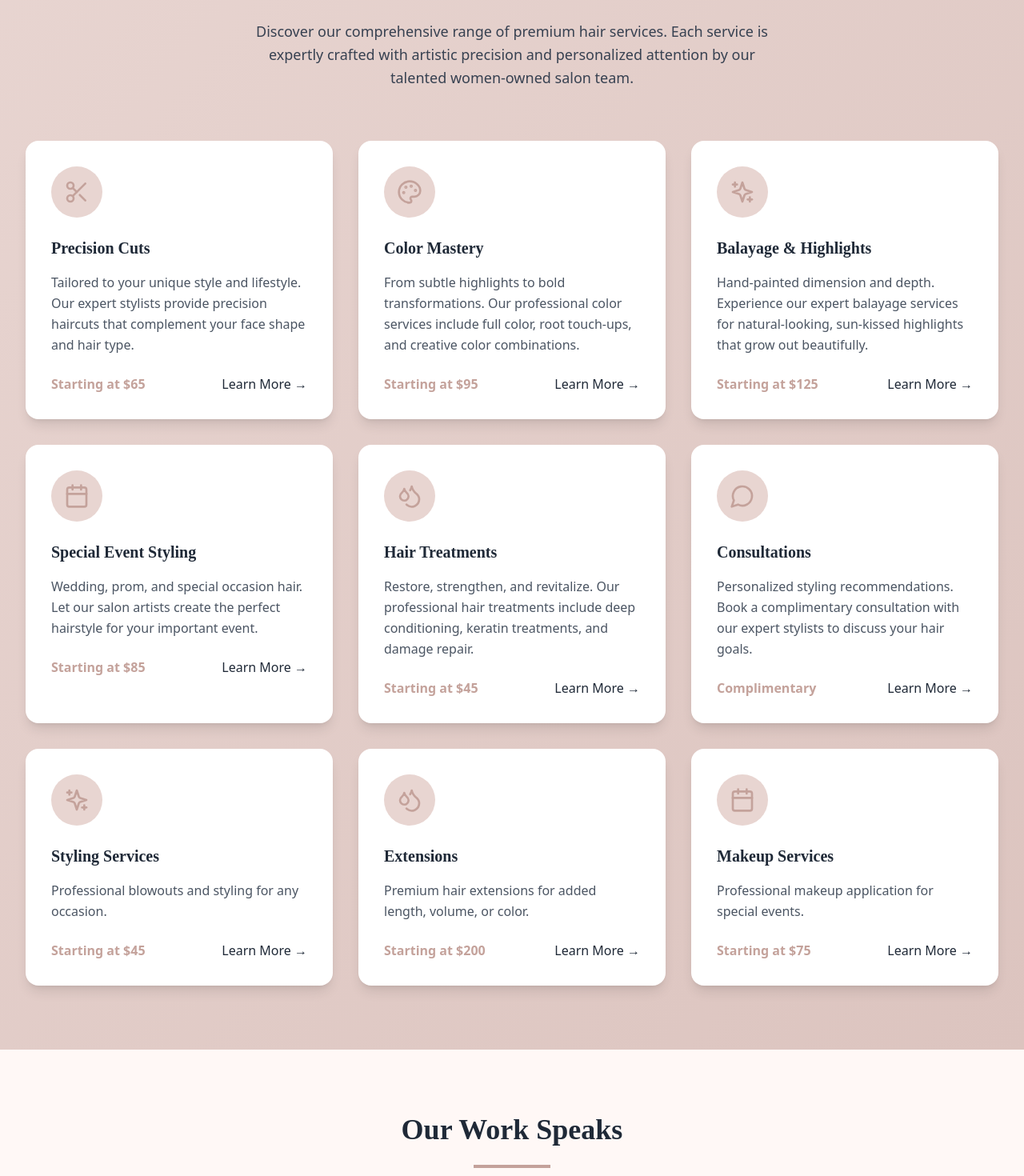
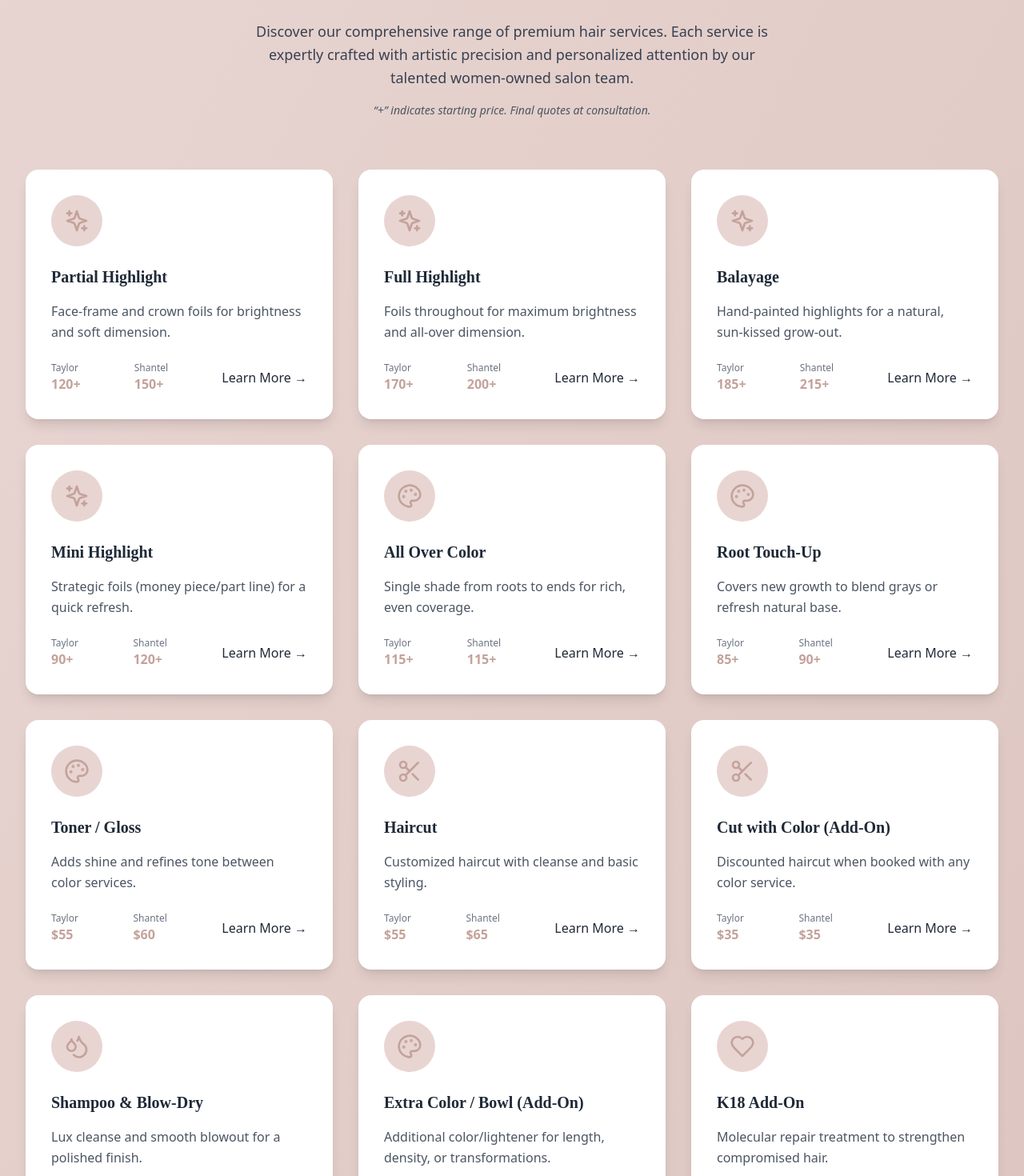
Before and after one commit to CoDzBeast/TSStudio, a React (Vite) app: page / in a window 1280 px wide. Shown: the part 1840-3310 px from the top of the page at 80% size. Built offline with nearby package versions, Linux system fonts and the light colour scheme; no server answers.

Commit message:
Enhanced Services component with detailed service information and improved modal display

```diff
--- a/src/components/Services.tsx
+++ b/src/components/Services.tsx
@@ -1,95 +1,265 @@
 import React, { useState } from 'react';
-import { Scissors, Palette, Sparkles, Calendar, Droplets, MessageCircle } from 'lucide-react';
+import { Scissors, Palette, Sparkles, Calendar, Droplets, MessageCircle, Zap, Layers, Heart } from 'lucide-react';
 
 const Services: React.FC = () => {
-  const [expandedService, setExpandedService] = useState<number | null>(null);
   const [showModal, setShowModal] = useState(false);
   const [selectedService, setSelectedService] = useState<any>(null);
 
-  const services = [
+  // Map service IDs to appropriate icons
+  const getIconForService = (id: string) => {
+    const iconMap: Record<string, any> = {
+      'partial-highlight': Sparkles,
+      'full-highlight': Sparkles,
+      'balayage': Sparkles,
+      'mini-highlight': Sparkles,
+      'all-over-color': Palette,
+      'root-touch-up': Palette,
+      'toner-gloss': Palette,
+      'haircut': Scissors,
+      'cut-with-color': Scissors,
+      'shampoo-blowdry': Droplets,
+      'extra-color': Palette,
+      'k18': Heart,
+      'conditioning-treatment': Droplets,
+      'weft-initial-install': Layers,
+      'bump-up': Zap,
+      'weft-full-maintenance': Layers,
+      'extension-removal': Layers,
+      'extension-consultation': MessageCircle,
+      'extension-blowout': Droplets
+    };
+    return iconMap[id] || Scissors; // Default to Scissors icon if not found
+  };
+
+  const servicesData = {
+    "notes_caption": "“+” indicates starting price. Final quotes at consultation.",
+    "services": [
       {
-      icon: Scissors,
-      title: 'Precision Cuts',
-      description: 'Tailored to your unique style and lifestyle. Our expert stylists provide precision haircuts that complement your face shape and hair type.',
-      price: 'Starting at $65',
-      details: 'Our precision cuts are customized to enhance your natural features. We use premium cutting techniques including point cutting, slide cutting, and texturizing to create dimension and movement. Each cut includes a consultation to understand your lifestyle, hair type, and styling preferences. Our stylists are trained in the latest cutting methods and use professional-grade tools for the cleanest results.',
-      duration: '45-60 minutes',
-      recommendedFor: 'All hair types and face shapes'
+        "id": "partial-highlight",
+        "title": "Partial Highlight",
+        "summary": "Face-frame and crown foils for brightness and soft dimension.",
+        "price_taylor": "120+",
+        "price_shantel": "150+",
+        "details": {
+          "description": "Brightens the face-frame and crown using foils for soft, natural-looking dimension. This is a great option if you want noticeable brightness in the areas that matter most without committing to a full highlight.",
+          "includes": "Foils in strategic areas, toner/gloss if needed.",
+          "ideal_for": "Clients maintaining between full highlight sessions or those looking for subtle enhancement.",
+          "maintenance": "Every 6–8 weeks for consistent brightness."
+        }
       },
       {
-      icon: Palette,
-      title: 'Color Mastery',
-      description: 'From subtle highlights to bold transformations. Our professional color services include full color, root touch-ups, and creative color combinations.',
-      price: 'Starting at $95',
-      details: 'Our color services use premium brands like L\'Oréal, Wella, and Pravana to ensure vibrant, long-lasting results. We offer full color services including single-process color, root touch-ups, balayage, ombre, and creative color combinations. Our colorists are certified in advanced techniques and will consult with you to create a customized color plan that enhances your complexion and lifestyle.',
-      duration: '2-3 hours',
-      recommendedFor: 'Clients looking for a complete color transformation'
+        "id": "full-highlight",
+        "title": "Full Highlight",
+        "summary": "Foils throughout for maximum brightness and all-over dimension.",
+        "price_taylor": "170+",
+        "price_shantel": "200+",
+        "details": {
+          "description": "Foils are placed throughout the entire head for maximum brightness and a uniform blonde look from root to tip. This creates the most dramatic transformation with balanced dimension all over.",
+          "includes": "Toner/gloss to refine tone.",
+          "ideal_for": "Those wanting bold, all-over brightness or a big seasonal change.",
+          "maintenance": "Every 8–12 weeks depending on grow-out."
+        }
       },
       {
-      icon: Sparkles,
-      title: 'Balayage & Highlights',
-      description: 'Hand-painted dimension and depth. Experience our expert balayage services for natural-looking, sun-kissed highlights that grow out beautifully.',
-      price: 'Starting at $125',
-      details: 'Our signature balayage technique creates a natural, sun-kissed effect that grows out beautifully without harsh lines of demarcation. We use a freehand painting method to strategically place highlights throughout your hair for a multidimensional look. This service includes a deep conditioning treatment to maintain hair health and shine.',
-      duration: '2.5-3 hours',
-      recommendedFor: 'Clients wanting low-maintenance, natural-looking highlights'
+        "id": "balayage",
+        "title": "Balayage",
+        "summary": "Hand-painted highlights for a natural, sun-kissed grow-out.",
+        "price_taylor": "185+",
+        "price_shantel": "215+",
+        "details": {
+          "description": "A hand-painted highlighting technique that creates a sun-kissed, blended effect with soft grow-out. Balayage offers a lower-maintenance option compared to traditional foils while still delivering impactful lightness.",
+          "includes": "Gloss/toner, hand-painted placement customized for your cut.",
+          "ideal_for": "Clients who want a natural “lived-in” look that grows out seamlessly.",
+          "maintenance": "3–6 months with toners in between."
+        }
       },
       {
-      icon: Calendar,
-      title: 'Special Event Styling',
-      description: 'Wedding, prom, and special occasion hair. Let our salon artists create the perfect hairstyle for your important event.',
-      price: 'Starting at $85',
-      details: 'Our special event styling service ensures you look flawless for your important occasion. We specialize in elegant updos, romantic curls, sleek styles, and trendy looks. We recommend booking a consultation at least 2 weeks before your event to discuss your vision and do a trial run. We also provide touch-up services on the day of your event.',
-      duration: '1-2 hours',
-      recommendedFor: 'Brides, prom goers, and special occasion attendees'
+        "id": "mini-highlight",
+        "title": "Mini Highlight",
+        "summary": "Strategic foils (money piece/part line) for a quick refresh.",
+        "price_taylor": "90+",
+        "price_shantel": "120+",
+        "details": {
+          "description": "A few foils around the part line or face-frame for a quick brightness refresh. Perfect for in-between appointments or before special events.",
+          "includes": "Toner/gloss if needed.",
+          "ideal_for": "Busy clients who want a touch-up without a full process.",
+          "maintenance": "Every 6–8 weeks as desired."
+        }
       },
       {
-      icon: Droplets,
-      title: 'Hair Treatments',
-      description: 'Restore, strengthen, and revitalize. Our professional hair treatments include deep conditioning, keratin treatments, and damage repair.',
-      price: 'Starting at $45',
-      details: 'Revitalize your hair with our professional treatment services. Our deep conditioning treatments use premium products to restore moisture and shine. Keratin treatments smooth and reduce frizz for up to 12 weeks. Damage repair treatments rebuild hair strength and prevent breakage. Each treatment is customized to your hair\'s specific needs.',
-      duration: '45-90 minutes',
-      recommendedFor: 'All hair types, especially chemically treated or damaged hair'
+        "id": "all-over-color",
+        "title": "All Over Color",
+        "summary": "Single shade from roots to ends for rich, even coverage.",
+        "price_taylor": "115+",
+        "price_shantel": "115+",
+        "details": {
+          "description": "A single shade applied from roots to ends to create a consistent, even color. Ideal for going darker, refreshing faded tones, or covering uneven color.",
+          "includes": "Full-head application. Blow-dry/style not included unless added.",
+          "ideal_for": "Clients who want depth, shine, or one solid tone.",
+          "maintenance": "Every 4–6 weeks to maintain vibrancy."
+        }
       },
       {
-      icon: MessageCircle,
-      title: 'Consultations',
-      description: 'Personalized styling recommendations. Book a complimentary consultation with our expert stylists to discuss your hair goals.',
-      price: 'Complimentary',
-      details: 'Our complimentary consultation is the first step to achieving your dream hair. During this session, we\'ll discuss your lifestyle, styling habits, and hair goals. We\'ll analyze your hair type, face shape, and skin tone to recommend the best services for you. This is also an opportunity to ask questions and get to know your stylist before booking services.',
-      duration: '30 minutes',
-      recommendedFor: 'New clients and those wanting to try new services'
-    },
-    // Placeholder services
-    {
-      icon: Sparkles,
-      title: 'Styling Services',
-      description: 'Professional blowouts and styling for any occasion.',
-      price: 'Starting at $45',
-      details: 'Placeholder for styling services details.',
-      duration: '30-45 minutes',
-      recommendedFor: 'Placeholder for recommendations.'
+        "id": "root-touch-up",
+        "title": "Root Touch-Up",
+        "summary": "Covers new growth to blend grays or refresh natural base.",
+        "price_taylor": "85+",
+        "price_shantel": "90+",
+        "details": {
+          "description": "Color applied just to the regrowth area (about 1 inch) to cover grays or maintain a base shade.",
+          "includes": "Root application only.",
+          "ideal_for": "Clients with gray coverage needs or noticeable new growth.",
+          "maintenance": "Every 4–6 weeks."
+        }
       },
       {
-      icon: Droplets,
-      title: 'Extensions',
-      description: 'Premium hair extensions for added length, volume, or color.',
-      price: 'Starting at $200',
-      details: 'Placeholder for extensions services details.',
-      duration: '2-3 hours',
-      recommendedFor: 'Placeholder for recommendations.'
+        "id": "toner-gloss",
+        "title": "Toner / Gloss",
+        "summary": "Adds shine and refines tone between color services.",
+        "price_taylor": "$55",
+        "price_shantel": "$60",
+        "details": {
+          "description": "Adds shine and refines color tone in just one step. Used to cancel brassiness, refresh blonde, or add depth and gloss to natural hair.",
+          "includes": "Toner application + quick dry finish.",
+          "ideal_for": "Blonde, balayage, or colored hair that's fading or turning brassy.",
+          "maintenance": "Every 4–6 weeks between color services."
+        }
       },
       {
-      icon: Calendar,
-      title: 'Makeup Services',
-      description: 'Professional makeup application for special events.',
-      price: 'Starting at $75',
-      details: 'Placeholder for makeup services details.',
-      duration: '1 hour',
-      recommendedFor: 'Placeholder for recommendations.'
+        "id": "haircut",
+        "title": "Haircut",
+        "summary": "Customized haircut with cleanse and basic styling.",
+        "price_taylor": "$55",
+        "price_shantel": "$65",
+        "details": {
+          "description": "A customized haircut tailored to your face shape, hair type, and lifestyle. Includes a cleanse and blow-dry for a polished finish.",
+          "ideal_for": "Trims, reshaping your cut, or creating a brand-new look.",
+          "maintenance": "Every 6–10 weeks depending on style and length."
         }
-  ];
+      },
+      {
+        "id": "cut-with-color",
+        "title": "Cut with Color (Add-On)",
+        "summary": "Discounted haircut when booked with any color service.",
+        "price_taylor": "$35",
+        "price_shantel": "$35",
+        "details": {
+          "description": "Receive a haircut at a discounted rate when paired with a color or highlight service. Perfect for refreshing both your color and cut in the same visit.",
+          "includes": "Wash and style.",
+          "maintenance": "Matches your color schedule."
+        }
+      },
+      {
+        "id": "shampoo-blowdry",
+        "title": "Shampoo & Blow-Dry",
+        "summary": "Lux cleanse and smooth blowout for a polished finish.",
+        "price_taylor": "$60",
+        "price_shantel": "$50",
+        "details": {
+          "description": "A luxurious cleanse followed by a blowout styled to your preference—sleek, smooth, or bouncy with volume.",
+          "ideal_for": "Events, nights out, or weekly maintenance.",
+          "maintenance": "As often as you'd like for that fresh-salon finish."
+        }
+      },
+      {
+        "id": "extra-color",
+        "title": "Extra Color / Bowl (Add-On)",
+        "summary": "Additional color/lightener for length, density, or transformations.",
+        "price_taylor": "$15",
+        "price_shantel": "$15",
+        "details": {
+          "description": "Additional product required for longer, thicker, or denser hair types, or when performing a full transformation.",
+          "includes": "One additional bowl of color or lightener.",
+          "note": "This is added on top of your base color service."
+        }
+      },
+      {
+        "id": "k18",
+        "title": "K18 Add-On",
+        "summary": "Molecular repair treatment to strengthen compromised hair.",
+        "price_taylor": "$40",
+        "price_shantel": "$50",
+        "details": {
+          "description": "A revolutionary molecular repair treatment that rebuilds broken bonds inside the hair to restore strength, softness, and elasticity. Especially effective on lightened or chemically treated hair.",
+          "includes": "Leave-in formula applied during your color or cut service.",
+          "ideal_for": "Compromised, damaged, or over-processed hair.",
+          "maintenance": "Add to each color session for best results."
+        }
+      },
+      {
+        "id": "conditioning-treatment",
+        "title": "Conditioning Treatment",
+        "summary": "Intense hydration and softness with a custom mask.",
+        "price_taylor": "—",
+        "price_shantel": "$35",
+        "details": {
+          "description": "A deep, nourishing mask designed to hydrate and smooth hair while restoring shine.",
+          "includes": "Treatment application, often under heat for deeper penetration.",
+          "ideal_for": "Dry, brittle, frizzy, or curly hair in need of softness.",
+          "maintenance": "Every 2–4 weeks as needed."
+        }
+      },
+      {
+        "id": "weft-initial-install",
+        "title": "Weft Extensions — Initial Install",
+        "summary": "Custom install of hand-tied or machine wefts. Hair not included.",
+        "price_taylor": "150+",
+        "price_shantel": "185+",
+        "details": {
+          "description": "Professional application of hand-tied or machine wefts using a bead-and-sew method that blends seamlessly with your natural hair. Includes a custom placement plan and installation. (Hair not included.)",
+          "ideal_for": "Adding length, fullness, or filling in thin sides.",
+          "maintenance": "Move-ups recommended every 6–10 weeks."
+        }
+      },
+      {
+        "id": "bump-up",
+        "title": "Bump Up (Move-Up)",
+        "summary": "Reposition rows closer to the scalp between full maintenance.",
+        "price_taylor": "60+",
+        "price_shantel": "60+",
+        "details": {
+          "description": "Repositions your extension rows closer to the scalp to maintain comfort and discreetness between full maintenance sessions.",
+          "ideal_for": "Clients looking for a quick refresh between larger appointments.",
+          "maintenance": "Every 4–6 weeks."
+        }
+      },
+      {
+        "id": "weft-full-maintenance",
+        "title": "Weft Full Maintenance",
+        "summary": "Remove, refresh, and reinstall extensions for best comfort and wear.",
+        "price_taylor": "100+",
+        "price_shantel": "150+",
+        "details": {
+          "description": "Complete removal and reinstall of extension rows. Keeps extensions feeling light, comfortable, and secure while maintaining healthy natural hair.",
+          "includes": "Detangling, track clean-up, and reinstall.",
+          "ideal_for": "Regular upkeep to maximize longevity of extensions.",
+          "maintenance": "Every 6–10 weeks."
+        }
+      },
+      {
+        "id": "extension-removal",
+        "title": "Extension Removal",
+        "summary": "Safe removal of extensions while protecting natural hair.",
+        "price_taylor": "75+",
+        "price_shantel": "60+",
+        "details": {
+          "description": "Safe and gentle removal of extensions to protect your natural hair. Includes cleansing and detangling after removal.",
+          "ideal_for": "Clients transitioning out of extensions or changing methods."
+        }
+      },
+      {
+        "id": "extension-blowout",
+        "title": "Extension Blowout",
+        "summary": "Blowout tailored for extensions with smooth, polished finish.",
+        "price_taylor": "$75",
+        "price_shantel": "$70",
+        "details": {
+          "description": "A blow-dry service tailored to extensions for a smooth, polished finish. Ensures seamless blending between natural hair and added wefts.",
+          "ideal_for": "Events, photoshoots, or whenever you want a flawless finish."
+        }
+      }
+    ]
+  };
 
   const openModal = (service: any) => {
     setSelectedService(service);
@@ -112,11 +282,14 @@ const Services: React.FC = () => {
             Each service is expertly crafted with artistic precision and personalized attention
             by our talented women-owned salon team.
           </p>
+          <div className="mt-4 text-sm text-gray-600 italic">
+            {servicesData.notes_caption}
+          </div>
         </div>
 
         <div className="grid grid-cols-1 md:grid-cols-2 lg:grid-cols-3 gap-8">
-          {services.map((service, index) => {
-            const IconComponent = service.icon;
+          {servicesData.services.map((service, index) => {
+            const IconComponent = getIconForService(service.id);
 
             return (
               <div
@@ -130,12 +303,21 @@ const Services: React.FC = () => {
                   {service.title}
                 </h3>
                 <p className="text-gray-600 mb-6 leading-relaxed">
-                  {service.description}
+                  {service.summary}
                 </p>
                 <div className="flex items-center justify-between">
+                  <div className="flex flex-col">
+                    <span className="text-xs text-gray-500">Taylor</span>
                     <span className="text-rose-400 font-semibold">
-                    {service.price}
+                      {service.price_taylor}
                     </span>
+                  </div>
+                  <div className="flex flex-col">
+                    <span className="text-xs text-gray-500">Shantel</span>
+                    <span className="text-rose-400 font-semibold">
+                      {service.price_shantel}
+                    </span>
+                  </div>
                   <button
                     onClick={(e) => {
                       e.stopPropagation();
@@ -159,15 +341,26 @@ const Services: React.FC = () => {
                 <div className="flex justify-between items-start mb-6">
                   <div className="flex items-center">
                     <div className="bg-rose-100 w-16 h-16 rounded-full flex items-center justify-center mr-4">
-                      {selectedService.icon && React.createElement(selectedService.icon, { className: "w-8 h-8 text-rose-400" })}
+                      {React.createElement(getIconForService(selectedService.id), { className: "w-8 h-8 text-rose-400" })}
                     </div>
                     <div>
                       <h3 className="text-2xl font-serif font-bold text-gray-800">
                         {selectedService.title}
                       </h3>
+                      <div className="flex space-x-4 mt-2">
+                        <div>
+                          <p className="text-xs text-gray-500">Taylor</p>
                           <p className="text-rose-400 font-semibold">
-                        {selectedService.price}
+                            {selectedService.price_taylor}
                           </p>
+                        </div>
+                        <div>
+                          <p className="text-xs text-gray-500">Shantel</p>
+                          <p className="text-rose-400 font-semibold">
+                            {selectedService.price_shantel}
+                          </p>
+                        </div>
+                      </div>
                     </div>
                   </div>
                   <button
@@ -179,26 +372,59 @@ const Services: React.FC = () => {
                 </div>
 
                 <p className="text-gray-700 mb-6">
-                  {selectedService.description}
+                  {selectedService.summary}
                 </p>
 
-                <p className="text-gray-700 mb-6">
-                  {selectedService.details}
+                {selectedService.details && (
+                  <div className="space-y-4 mb-6">
+                    {selectedService.details.description && (
+                      <p className="text-gray-700">
+                        {selectedService.details.description}
                       </p>
+                    )}
+
+                    {selectedService.details.includes && (
+                      <div className="bg-rose-50 p-4 rounded-lg">
+                        <h4 className="font-semibold text-gray-800 mb-2">Includes:</h4>
+                        <p className="text-gray-700">
+                          {selectedService.details.includes}
+                        </p>
+                      </div>
+                    )}
+
+                    {selectedService.details.ideal_for && (
+                      <div className="bg-rose-50 p-4 rounded-lg">
+                        <h4 className="font-semibold text-gray-800 mb-2">Ideal For:</h4>
+                        <p className="text-gray-700">
+                          {selectedService.details.ideal_for}
+                        </p>
+                      </div>
+                    )}
+
+                    {selectedService.details.maintenance && (
+                      <div className="bg-rose-50 p-4 rounded-lg">
+                        <h4 className="font-semibold text-gray-800 mb-2">Maintenance:</h4>
+                        <p className="text-gray-700">
+                          {selectedService.details.maintenance}
+                        </p>
+                      </div>
+                    )}
+
+                    {selectedService.details.note && (
+                      <div className="bg-amber-50 p-4 rounded-lg border-l-4 border-amber-400">
+                        <h4 className="font-semibold text-gray-800 mb-2">Note:</h4>
+                        <p className="text-gray-700">
+                          {selectedService.details.note}
+                        </p>
+                      </div>
+                    )}
+                  </div>
+                )}
 
                 <div className="bg-rose-50 p-6 rounded-lg mb-6">
-                  <div className="grid grid-cols-1 md:grid-cols-2 gap-4">
-                    <div>
-                      <p className="text-sm text-gray-800">
-                        <span className="font-semibold">Duration:</span> {selectedService.duration}
+                  <p className="text-sm text-gray-800 italic">
+                    {servicesData.notes_caption}
                   </p>
-                    </div>
-                    <div>
-                      <p className="text-sm text-gray-800">
-                        <span className="font-semibold">Recommended for:</span> {selectedService.recommendedFor}
-                      </p>
-                    </div>
-                  </div>
                 </div>
 
                 <div className="flex justify-end">
```
Lines whose indentation alone changed are shown as unchanged.
